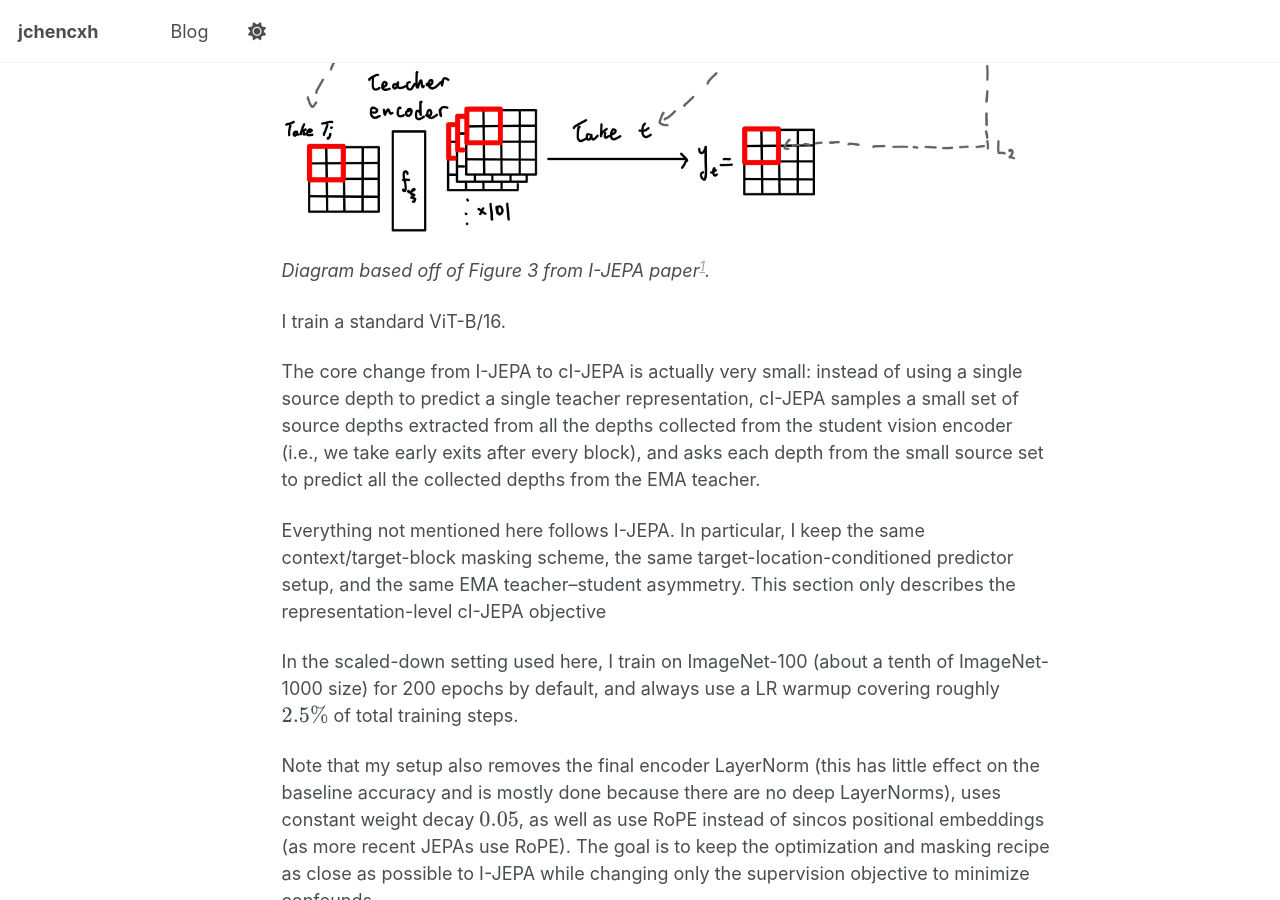
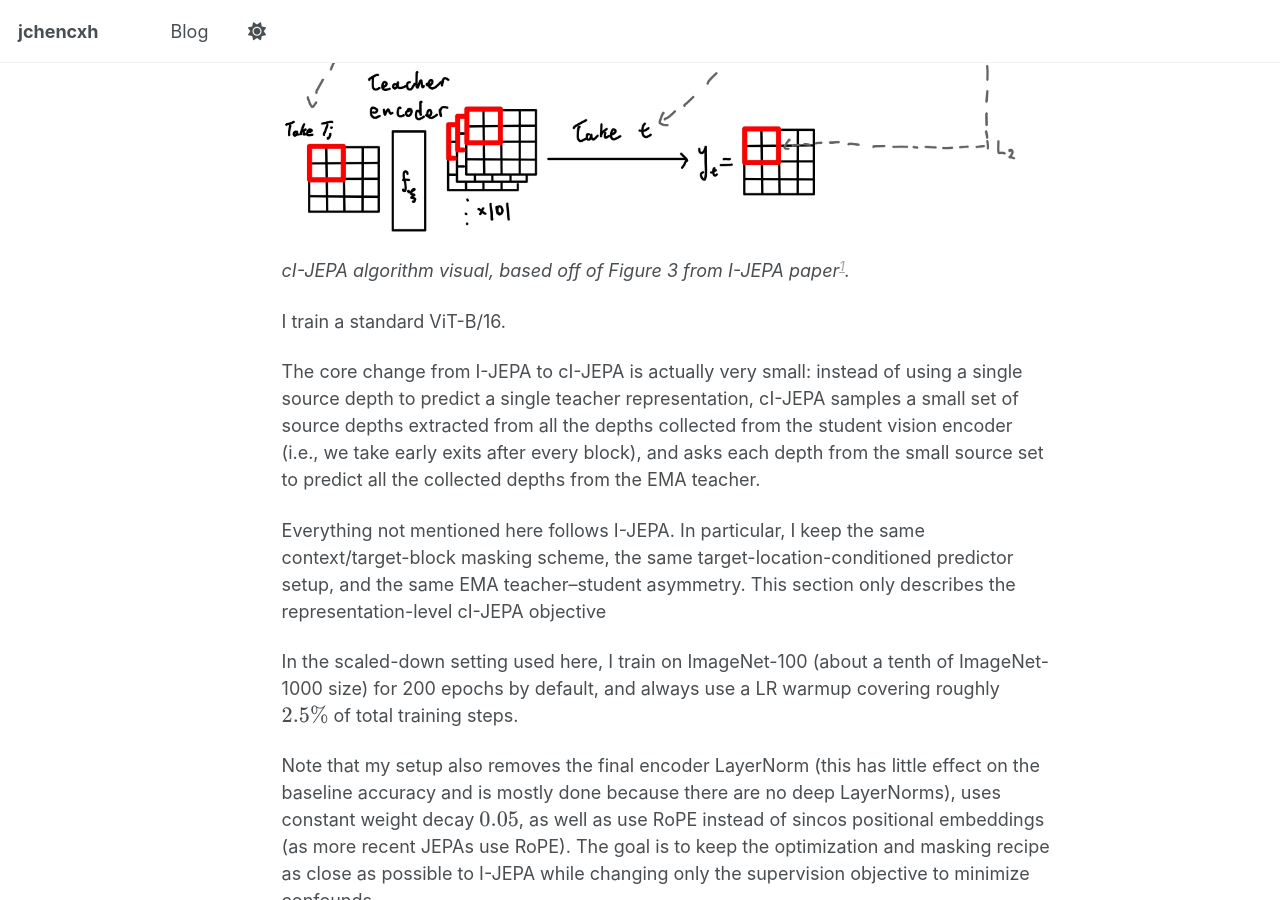
Before and after one commit to jchencxh/jchencxh.github.io, a Jekyll site: the page built from _posts/2026-03-17-constructive-self-supervised-learning-part-1.md, in a window 1280 px wide and 900 px high, scrolled down 7901 px. Built offline with Jekyll 4.4.1, drawn with Linux system fonts in a browser that asks for light colours; a script that is not in the unit is left out; some of the changed text lies outside the part shown.

```diff
--- a/_posts/2026-03-17-constructive-self-supervised-learning-part-1.md
+++ b/_posts/2026-03-17-constructive-self-supervised-learning-part-1.md
@@ -117,7 +117,7 @@ As for why I think the state of mainstream SSL has converged to this type of dis
 ## The Actual cI-JEPA Algorithm
 
 ![cI-JEPA algorithm diagram](/images/posts/constructive-self-supervised-learning-part-1/ci-jepa-diagram.jpg)
-*Diagram based off of Figure 3 from I-JEPA paper[^1].*
+*cI-JEPA algorithm visual, based off of Figure 3 from I-JEPA paper[^1].*
 
 I train a standard ViT-B/16.
 
```
Also changed, not shown: other parts of _posts/2026-03-17-constructive-self-supervised-learning-part-1.md (+1 -1 lines).
